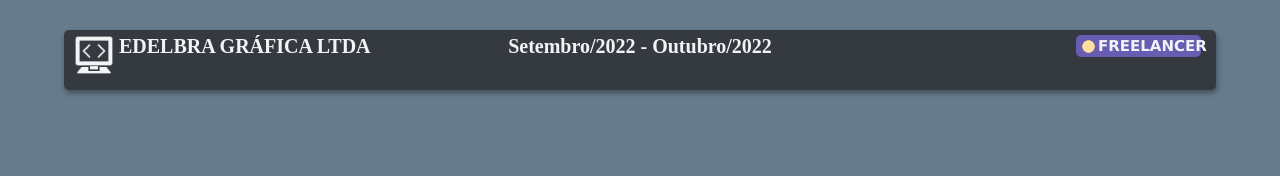
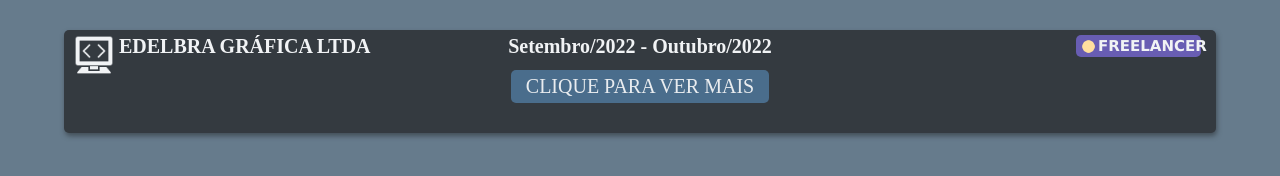
Before and after one commit to Guaxininho/SiteRef, a plain HTML site: page index.html in a window 1280 px wide. Drawn offline with Linux system fonts and the light colour scheme.

Commit message:
botao ver mais

```diff
--- a/components/_descricao.scss
+++ b/components/_descricao.scss
@@ -13,6 +13,17 @@
   transition: all 1s;
   &:first-child{
     margin-top: 3rem;
+  }
+  .clikvermais{
+    background-color: #4A6D8C;
+    margin: 0 auto;
+    margin-top: 1rem;
+    padding: .5rem 1.5rem;
+    width: fit-content;
+    font-size: 2rem;
+    color: $Texto;
+    text-transform: uppercase;
+    border-radius: .5rem;
   }
   .tituloExp{
     display: flex;
--- a/index.html
+++ b/index.html
@@ -20,6 +20,7 @@
     <div class="categorias"> <!-- Esse fica-->
       <div class="freelancerIcon"><img src="img/freelancer.png"><h5>Freelancer</h5></div>
     </div>
+    <p class="clikvermais">Clique para ver mais</p>
     <div class="verMais">
       <p class="descricaoExp">Fui responsável pelo catálogo de livros 2022 da Edelbra. Uma landing page que incluia carrosel, categorias em cards que se abriam e mostravam os livros e formulário onde tanto os livros clicados como os selecionados podiam ser pedidos. Além disso trabalhei no tagueamento da página para fornecer ao setor de marketing os dados necessários para melhorar as vendas. O tagueamento foi feito usando google analytcs, google adwords e facebook pixel, inseridos diretamente no código. As tecnologias usadas foram Javascript, CSS e pixel de rastreamento.</p>
       <video class="video" src="./videos/edelbra.mp4" controls></video>
--- a/index.js
+++ b/index.js
@@ -1,9 +1,11 @@
 // Variavéis
 const cards = document.querySelectorAll('.cardExp'); // aqui seleciona todos os cards
 const conteudo = document.querySelectorAll('.verMais');
+const verMais = document.querySelectorAll('.clikvermais');
 
 for (let i = 0; i < cards.length; i++) {
   cards[i].addEventListener('click', ()=>{
+    verMais[i].classList.toggle('naoVer');
     conteudo[i].classList.toggle('ver');
   })
 
```
Also changed, not shown: style.css, 1 other file.
